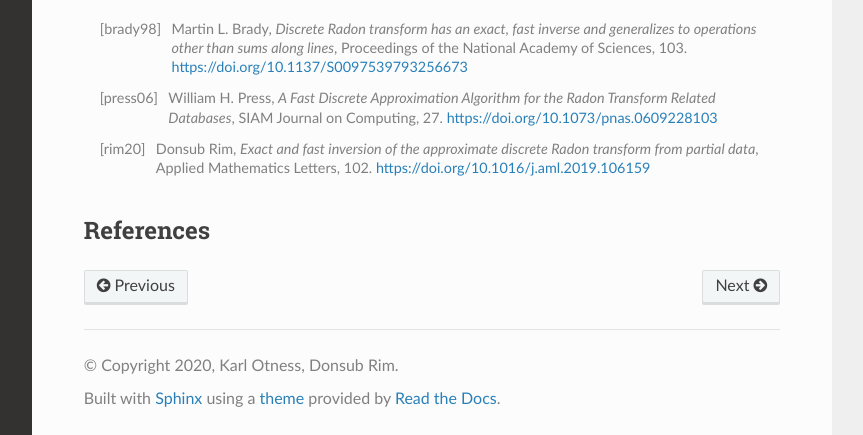
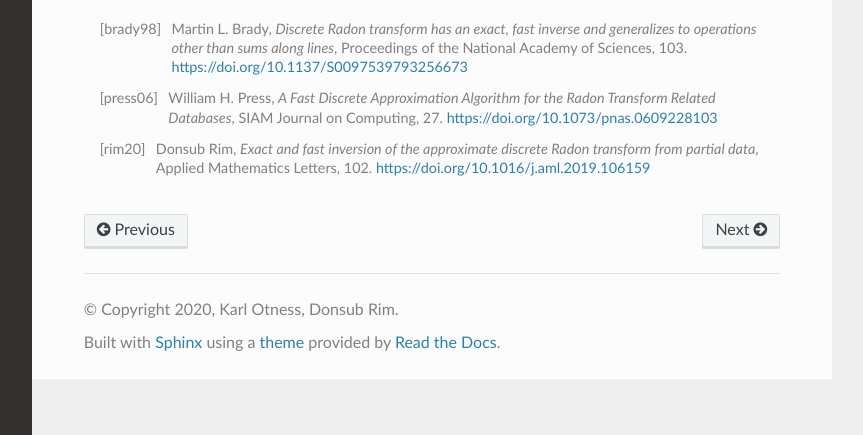
Before and after one commit to karlotness/adrt, a Sphinx documentation site: the page built from docs/reference.rst, in a window 1280 px wide and 935 px high, cut to the strip 500-935 px from the top of the window. Shown: the whole strip, without its empty margins (268-1131 px from the left). Built offline with Sphinx 7.4.7 and the Read the Docs theme 2.0.0, drawn with Linux system fonts in a browser that asks for light colours.

Commit message:
Remove broken heading above documentation references.

```diff
--- a/docs/reference.rst
+++ b/docs/reference.rst
@@ -13,11 +13,6 @@ Utilities
 .. automodule:: adrt.utils
    :members:
 
-.. only:: html
-
-   References
-   ----------
-
 .. [brady98] Martin L. Brady, *Discrete Radon transform has an exact,
    fast inverse and generalizes to operations other than sums along
    lines*, Proceedings of the National Academy of Sciences, 103.
```
